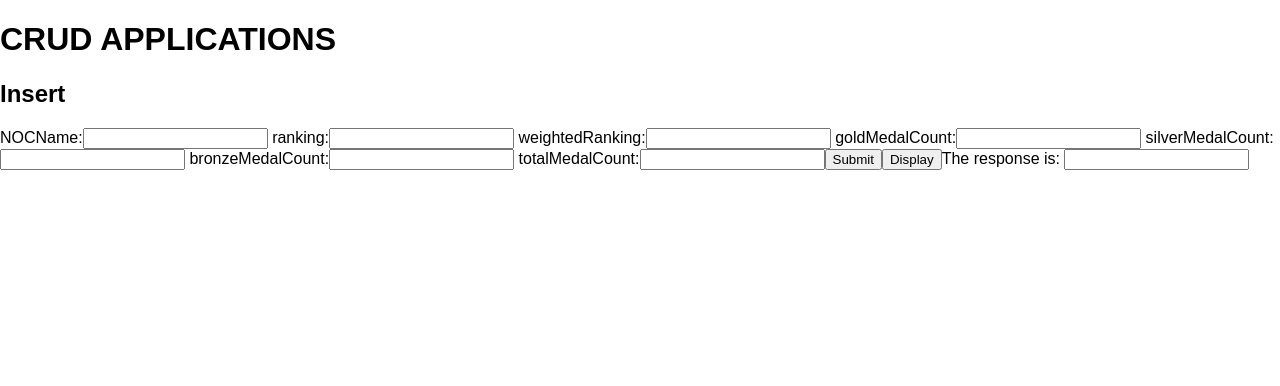
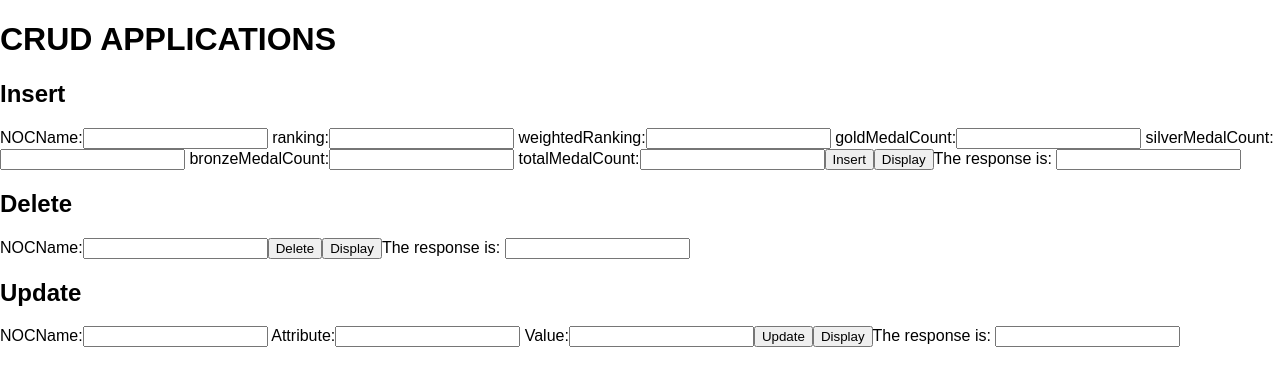
Before and after one commit to ebready2/TokyoOlympics, a React (Create React App) app in the folder proj/frontend/: page / in a window 1280 px wide. Shown: the top 386 px of the page. Built offline with nearby package versions, Linux system fonts and the light colour scheme; the HTML template or start-up script is replaced by a standard one.

Commit message:
Update works

```diff
--- a/proj/frontend/src/App.js
+++ b/proj/frontend/src/App.js
@@ -4,6 +4,9 @@ import Axios from 'axios';
 
 function App() {
   // Inputs
+  const [value, setValue] = useState('');
+  const [attribute, setAttribute] = useState('');
+
   const [NOCName, setNOCName] = useState('');
   const [ranking, setRanking] = useState('');
   const [weightedRanking, setWeightedRanking] = useState('');
@@ -15,7 +18,7 @@ function App() {
   // const [table, setTable] = useState('');
   // const [keyword, setKeyword] = useState('');
 
-  // Functions
+  // Submits
   const submitInsert = () => {
     Axios.post('http://localhost:3002/api/insert', {
       NOCName: NOCName,
@@ -30,13 +33,32 @@ function App() {
     })
   };
 
-  const submitDisplay = () => {
-    const resp = Axios.get('http://localhost:3002/api/display')
+  const submitDisplay = (output) => {
+    Axios.get('http://localhost:3002/api/display')
     .then(function (response) {
       console.log(response.data);
-      document.getElementsByName('output')[0].value = JSON.stringify(response.data);
+      document.getElementsByName(output)[0].value = JSON.stringify(response.data);
     });
   };
+
+  const submitDelete = () => {
+    Axios.post('http://localhost:3002/api/delete', {
+      NOCName: NOCName
+    }).then(() => {
+      alert('success delete')
+    })
+  };
+
+  const submitUpdate = () => {
+    Axios.post('http://localhost:3002/api/update', {
+      NOCName: NOCName,
+      attribute: attribute,
+      value: value
+    }).then(() => {
+      alert('success update')
+    })
+  }
+
 
   // const submitSearch = () => {
   //   Axios.get('http://localhost:3002/api/search', {
@@ -82,11 +104,55 @@ function App() {
           setTotalMedalCount(e.target.value)
         }}/>
 
-        <button onClick={submitInsert}> Submit</button>
+        <button onClick={submitInsert}> Insert</button>
 
-        <button onClick={submitDisplay}> Display</button>
+        <button onClick={() => submitDisplay("output")}> Display</button>
         <label for="output">The response is: </label><input type="textbox" name="output"></input>
+      </div>
 
+      <h2> Delete</h2>
+      <div className="form">
+        <label> NOCName:</label>
+        <input type="text" name="NOCName" onChange={(e) => {
+          setNOCName(e.target.value)
+        } }/>
+
+        <button onClick={submitDelete}> Delete</button>
+
+        <button onClick={() => submitDisplay("output2")}> Display</button>
+        <label for="output2">The response is: </label><input type="textbox" name="output2"></input>
+      </div>
+
+      <h2> Update</h2>
+      <div className="form">
+        <label> NOCName:</label>
+        <input type="text" name="NOCName" onChange={(e) => {
+          setNOCName(e.target.value)
+        } }/>
+        <label> Attribute:</label>
+        <input type="text" name="Attribute" onChange={(e) => {
+          setAttribute(e.target.value)
+        } }/>
+        {/* <select name="update" id="update-select" onChange={(e) => {
+            setAttribute(e.value)
+          } }>
+          <option value="">--Please choose an option--</option>
+          <option value="ranking">Ranking</option>
+          <option value="weightedRanking">WeightedRanking</option>
+          <option value="goldMedalCount">GoldMedalCount</option>
+          <option value="silverMedalCount">SilverMedalCount</option>
+          <option value="bronzeMedalCount">BronzeMedalCount</option>
+          <option value="totalMedalCount">TotalMedalCount</option>
+        </select> */}
+        <label> Value:</label>
+        <input type="text" name="Value" onChange={(e) => {
+          setValue(e.target.value)
+        } }/>
+
+        <button onClick={submitUpdate}> Update</button>
+
+        <button onClick={() => submitDisplay("output3")}> Display</button>
+        <label for="output3">The response is: </label><input type="textbox" name="output3"></input>
       </div>
 
       {/* <h2> Search</h2>
```
Also changed, not shown: 1 other file (tests, documents, lock files or other folders).
